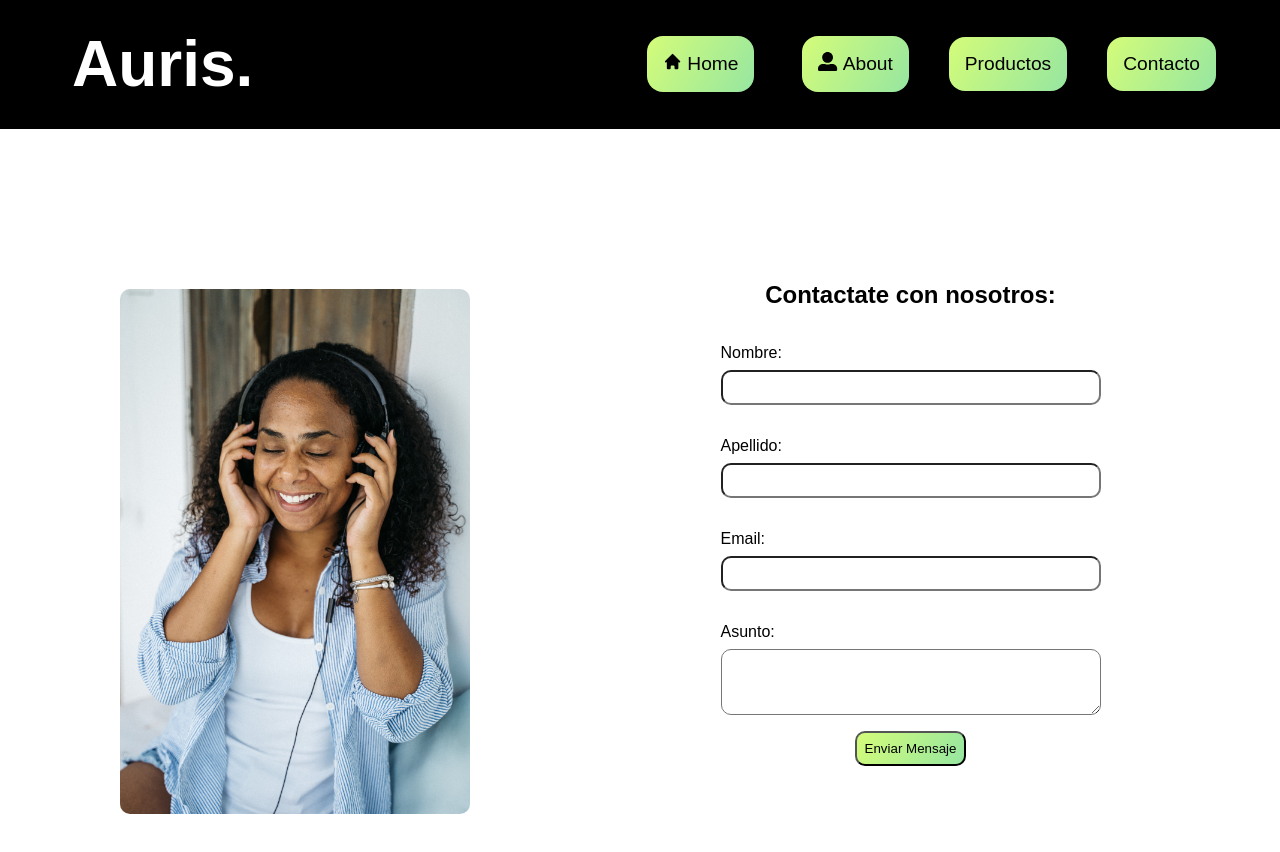
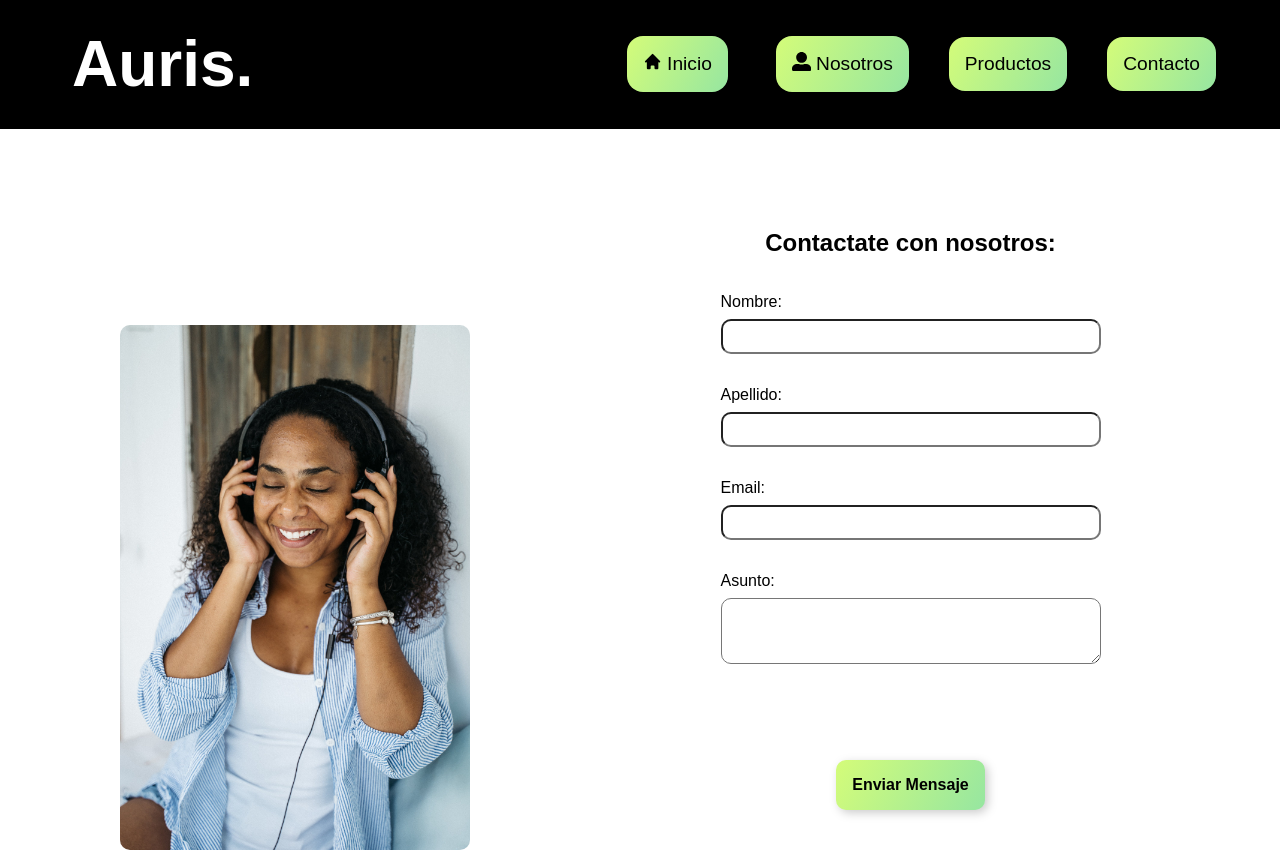
Before and after one commit to MicaBahurlet/CRUD-shoes, a React (Vite) app: page /contact in a window 1280 px wide. Shown: the top 852 px of the page. Built offline with nearby package versions, Linux system fonts and the light colour scheme.

Commit message:
add Styles

```diff
--- a/src/App.jsx
+++ b/src/App.jsx
@@ -1,3 +1,4 @@
+import React from "react";
 import { BrowserRouter, Routes, Route } from "react-router-dom";
 
 /*  import  Categorias  from "./components/categorias/Categorias.jsx";
@@ -24,13 +25,12 @@ function App() {
 
       <BrowserRouter>
         <Routes>
-          <Route path="/" element={<Home/>}> //No debería traer también Layout?
+          <Route path="/" element={<Home/>}>
             <Route index element={<Home/>}/>
             <Route path="about" element={<About/>}/>
-            <Route path="*" element={<Nopage/>}/>
             <Route path="products" element={<Products/>}/>
             <Route path="contact" element={<Contact/>}/>
-
+            <Route path="*" element={<Nopage/>}/>
           </Route>
 
         </Routes>
--- a/src/components/footer/Footer.jsx
+++ b/src/components/footer/Footer.jsx
@@ -1,11 +1,11 @@
-import {FooterContainerStyles} from './FooterStyles.js' // para importar SIEMPRE tengo que poner el estilo en {}
-import logoFooter from '../../data/imgProducts/LOGO.png'
+import {FooterContainerStyles} from './FooterStyles.js'
+
 
 function footer() {
   return (
     <FooterContainerStyles>
       <div>
-      <img src= {logoFooter} alt="Logo Auris" />
+      <h2>Auris.</h2>
       </div>
 
       <div>
--- a/src/components/footer/FooterStyles.js
+++ b/src/components/footer/FooterStyles.js
@@ -15,6 +15,10 @@ export const FooterContainerStyles = styled.div`
         filter: drop-shadow(3px 3px 5px rgba(0, 0, 0, 0.2));
         margin-top: 3px;
     }
+    h2 {
+        font-family: var(--font-family);
+        color: white;
+    }
     p{
         font-family: var(--font-family);
         font-size: large;
--- a/src/components/navbar/NavBar.jsx
+++ b/src/components/navbar/NavBar.jsx
@@ -6,8 +6,6 @@ import { LinkContainerStyled,
   SpanStyled,
   MenuContainerStyled,
   HomeContainerStyled,
-  AboutMeStyled,
-  AboutMeContainer,
   ProductsStyled,
   ProductContainer,
   ContactContainer,
@@ -23,6 +21,8 @@ import {HiHome} from "react-icons/hi";
 import { AiOutlineMenu } from "react-icons/ai";
 
 import { Link, Outlet } from "react-router-dom";
+
+
 
 
 
@@ -42,7 +42,7 @@ function NavBar() {
                 <LinkContainerStyled >
                   <HiHome />
                 </LinkContainerStyled>
-                Home
+                Inicio
               </Link>
             </HomeContainerStyled>
 
@@ -55,7 +55,8 @@ function NavBar() {
                     <LinkContainerStyled >
                     <FaUserAlt/>
                   </LinkContainerStyled>
-                    About
+                    Nosotros
+
                   </Link>
                 </SpanStyled>
 
--- a/src/pags/Contacto/Contacto.js
+++ b/src/pags/Contacto/Contacto.js
@@ -63,11 +63,23 @@ export const Textarea = styled.textarea`
 `;
 
 export const Boton = styled.button`
+  padding: 10px 20px;
+  font-size: 16px;
+  background-image: linear-gradient(120deg, #d4fc79 0%, #96e6a1 100%);
+  color: #ffffff;
+  border: none;
   border-radius: 10px;
-  max-width: 8rem;
-  font-family: var(--font-family);
-  padding: 0.5rem;
-  background-image: linear-gradient(120deg, #d4fc79 0%, #96e6a1 100%);
+  cursor: pointer;
+  color: black;
+  filter: drop-shadow(3px 3px 5px rgba(0, 0, 0, 0.2));
+  font-size: 1.2rem;
+  font-weight: 200;
+
+  /* Estilo al pasar el ratón por encima */
+  &:hover {
+    background-image: linear-gradient(120deg, #84fab0 0%, #8fd3f4 100%);
+  }
+
 `;
 
 export const GrupoEtiquetaInput = styled.div`
--- a/src/pags/Contacto/Contacto.jsx
+++ b/src/pags/Contacto/Contacto.jsx
@@ -10,15 +10,17 @@ import {
 } from './Contacto';
 import imgForm from '../../data/imgProducts/Contacto.jpg';
 import Footer from '../../components/footer/Footer.jsx';
+import { Fade } from "react-awesome-reveal"
+
 
 export default function Contacto() {
   return (
     <div>
       <ContactoContainer>
 
-        <div>
-            <img src={imgForm} alt="Img Formulario" />
-        </div>
+        <Fade direction="left"  duration={3000} >
+         <img src={imgForm} alt="Img Formulario" />
+        </Fade>
 
         <Formulario action="/ruta-de-envio" method="post">
           <h2>Contactate con nosotros:</h2>
--- a/src/pags/Home/Home.js
+++ b/src/pags/Home/Home.js
@@ -5,5 +5,19 @@ export const HomeContainer = styled.div`
     display: flex;
     flex-direction: column;
 
+    button {
+        background-image: linear-gradient(120deg, #d4fc79 0%, #96e6a1 100%);
+        border-radius: 10px;
+        padding: 1rem;
+        border: transparent;
+        margin-top: 2rem;
+        font-family: var(--font-family);
+        font-size: medium;
+        font-weight: bold;
+        cursor: pointer;
+        margin-bottom: 5rem;
+        margin-top: 5rem;
+    }
+
 
 `;
--- a/src/pags/Home/Home.jsx
+++ b/src/pags/Home/Home.jsx
@@ -3,21 +3,23 @@ import NavBar from "../../components/navbar/NavBar";
 import Hero from "../../components/hero/Hero";
 import Layout from "../../components/layout/Layout";
 import Categorias from "../../components/categorias/Categorias";
-import CardsProductos from "../../components/productos/CardsProductos";
+//import CardsProductos from "../../components/productos/CardsProductos";
 import Footer from "../../components/footer/Footer";
 
 export function Home() {
 
     return (
+        <div>
             <HomeContainer>
                 <NavBar/>
                 <Layout>
                     <Hero/>
                     <Categorias/>
-                <CardsProductos/>
+                    <button onClick={() => window.location.href = "/products"}>Ver Productos</button>
                 </Layout>
                 <Footer/>
             </HomeContainer>
+        </div>
     )
 }
 
--- a/src/pags/Products/Product.js
+++ b/src/pags/Products/Product.js
@@ -6,7 +6,7 @@ export const ProductosWrapper = styled.div`
     flex-direction: column;
     justify-content: center;
     max-width: 1200px;
-    margin: 0 auto; // ver acá para que queden alineados los dos Wrapper´s (category and products)
+    margin: 0 auto;
     font-family: var(--font-family);
     margin-top: 6rem;
 
@@ -26,6 +26,12 @@ export const TextProductos = styled.div`
         text-align: start;
         margin-bottom: 2rem;
 
+    @media (max-width:768px){
+        padding-top: 30px;
+        text-align: start;
+        max-width: 300px;
+        margin: 0 auto;
+    };
 
 `;
 
--- a/src/pags/Products/Products.jsx
+++ b/src/pags/Products/Products.jsx
@@ -11,10 +11,13 @@ import {
 
 import CardProductos from "./CardProductos.jsx"
 
+import Footer from "../../components/footer/Footer.jsx"
+
 
 
 function CardsProductos() {
   return (
+    <div>
       <ProductosWrapper>
 
           <TextProductos>
@@ -32,6 +35,10 @@ function CardsProductos() {
 
       </ProductosWrapper>
 
+        <Footer/>
+
+    </div>
+
   )
 }
 
--- a/src/pags/noPage/Nopage.jsx
+++ b/src/pags/noPage/Nopage.jsx
@@ -2,6 +2,7 @@ import React from 'react'
 import { NoPage } from './Nopage'
 import Footer from '../../components/footer/Footer.jsx'
 import Errorimg from '../../data/imgProducts/Error.png'
+import Botons from '../../components/UI/Boton.jsx'
 
 
 export function Nopage() {
```
Also changed, not shown: src/components/hero/Hero.jsx (line endings or trailing spaces). Lines whose indentation alone changed are shown as unchanged.
